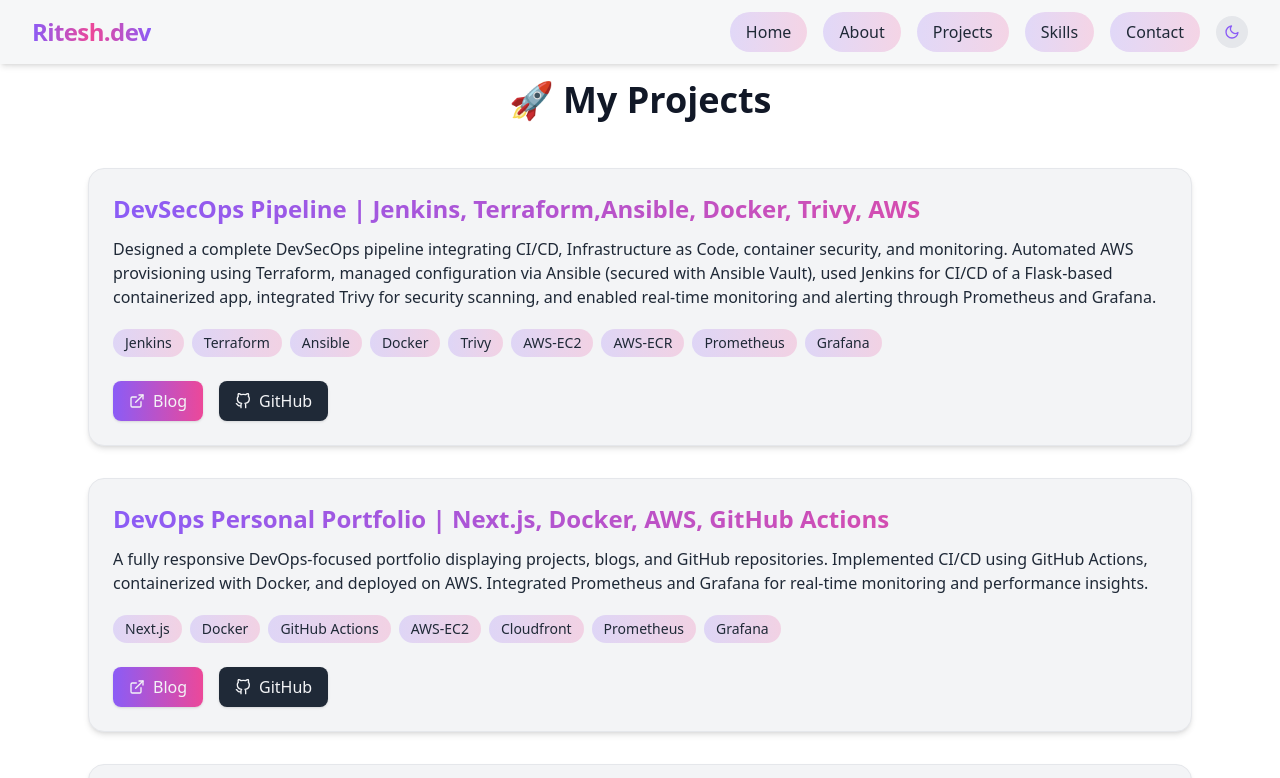
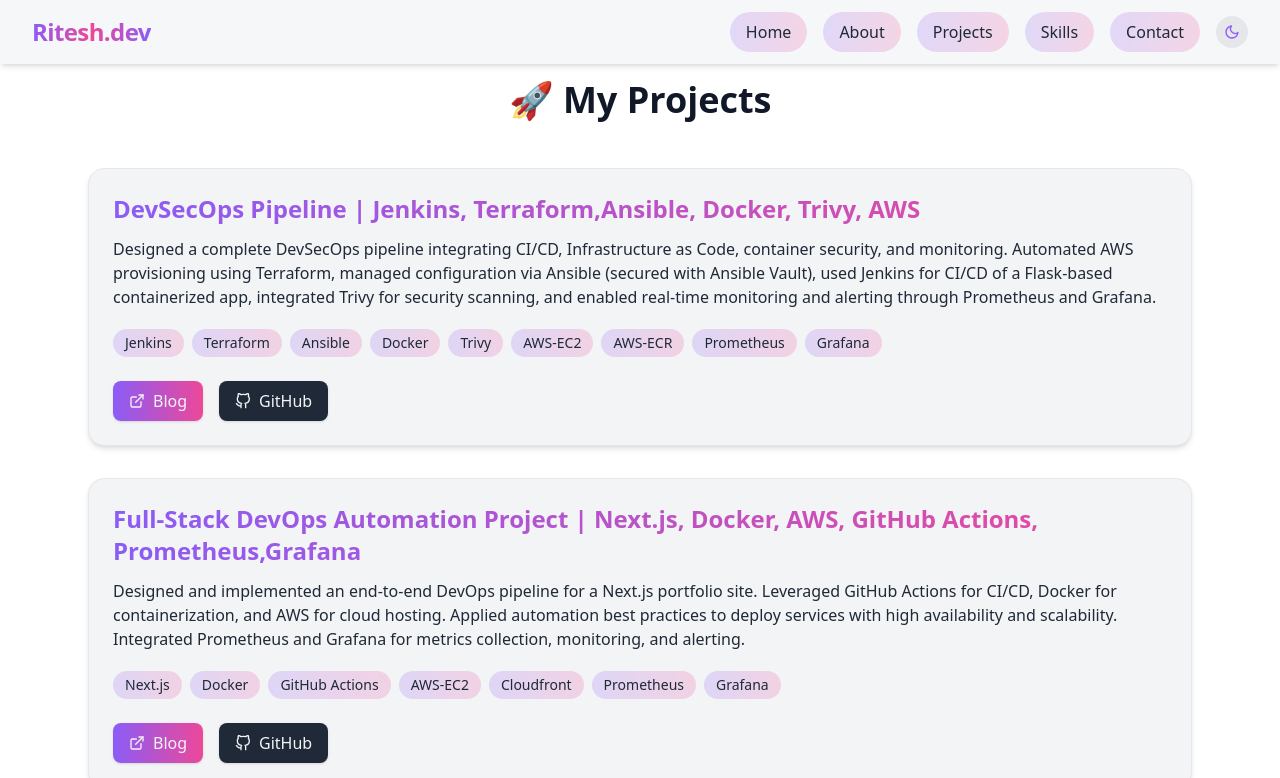
Before and after one commit to ritesh355/portfolio, a Next.js app: page /projects in a window 1280 px wide. Shown: the top 778 px of the page. Built offline with nearby package versions, Linux system fonts and the light colour scheme.

Commit message:
update project

```diff
--- a/pages/projects.tsx
+++ b/pages/projects.tsx
@@ -15,9 +15,9 @@
   blog: "https://dev.to/ritesh355/devsecops-pipeline-jenkins-terraform-docker-trivy-aws-3ien", // replace with detailed project blog if available
 },
 {
-  title: "DevOps Personal Portfolio | Next.js, Docker, AWS, GitHub Actions",
+  title: "Full-Stack DevOps Automation Project | Next.js, Docker, AWS, GitHub Actions, Prometheus,Grafana",
   description:
-    "A fully responsive DevOps-focused portfolio displaying projects, blogs, and GitHub repositories. Implemented CI/CD using GitHub Actions, containerized with Docker, and deployed on AWS. Integrated Prometheus and Grafana for real-time monitoring and performance insights.",
+    "Designed and implemented an end-to-end DevOps pipeline for a Next.js portfolio site. Leveraged GitHub Actions for CI/CD, Docker for containerization, and AWS for cloud hosting. Applied automation best practices to deploy services with high availability and scalability. Integrated Prometheus and Grafana for metrics collection, monitoring, and alerting.",
   technologies: ["Next.js", "Docker", "GitHub Actions", "AWS-EC2", "Cloudfront", "Prometheus", "Grafana"],
   github: "https://github.com/ritesh355/portfolio", // replace with specific portfolio repo if available
   blog: "https://dev.to/ritesh355/building-deploying-my-nextjs-portfolio-with-docker-aws-and-cicd-54cf", // replace with a dedicated blog link if you write one
```
